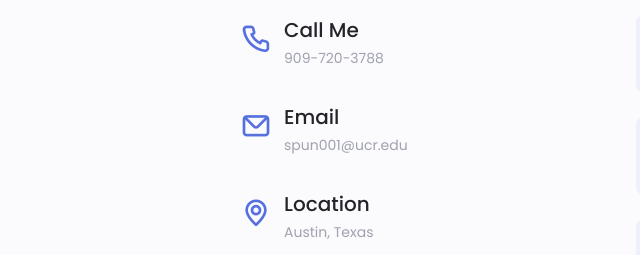
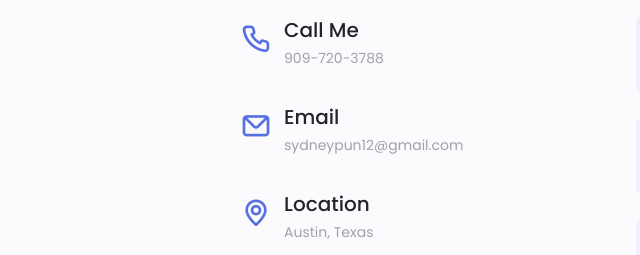
Before and after one commit to sydneypun/sydneypun.github.io, a plain HTML site: page index.html in a window 1280 px wide. Shown: the part 3920-4175 px from the top of the page, 16-656 px from the left. Drawn offline with nearby package versions, Linux system fonts and the light colour scheme.

Commit message:
changed email

```diff
--- a/index.html
+++ b/index.html
@@ -6,7 +6,7 @@
     <meta charset="UTF-8">
 	<meta name="viewport" content="width=device-width, initial-scale=1">
 	<title>Sydney Pun</title>
-	<meta name="description" content="Welcome to Sydney Pun's personal website!">
+	<meta name="description" content="Welcome to Sydney Pun's personal website! I am a Software Development Test Engineer at General Motors.">
 	<meta name="keywords" content="personal website">
 	<meta name="author" content="Sydney Pun">
 	<link rel="shortcut icon" href="favicon.ico">
@@ -557,7 +557,7 @@
 
                     <div>
                         <h3 class="contact__title">Email</h3>
-                        <span class="contact__subtitle">spun001@ucr.edu</span>
+                        <span class="contact__subtitle">sydneypun12@gmail.com</span>
                     </div>
                 </div>
                 <div class="contact__information">
```
